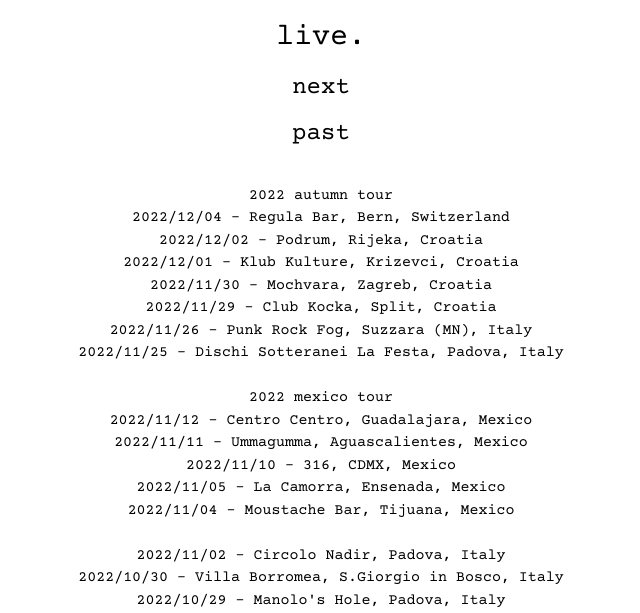
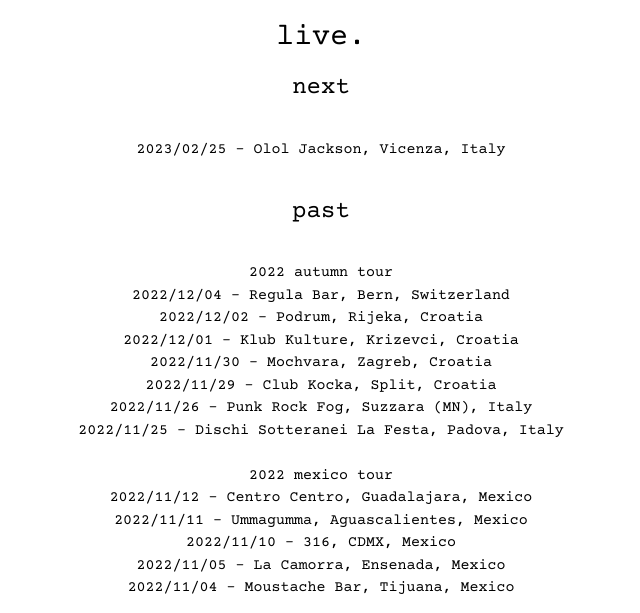
Before and after one commit to snuffznuff/snuffznuff.github.io, a plain HTML site: page index.html in a window 1280 px wide. Shown: the part 1349-1962 px from the top of the page, without its empty margins (319-959 px from the left). Drawn offline with nearby package versions, Linux system fonts and the light colour scheme.

Commit message:
Update index.html

```diff
--- a/index.html
+++ b/index.html
@@ -91,6 +91,9 @@
 	<div id="live" class="w3-container w3-center">
 		<h2>live.</h2>
 		<h3>next</h3>
+		<br>
+		2023/02/25 - Olol Jackson, Vicenza, Italy<br>
+		<br>
 		<h3>past</h3>
 		<br>
 		2022 autumn tour<br>
```
